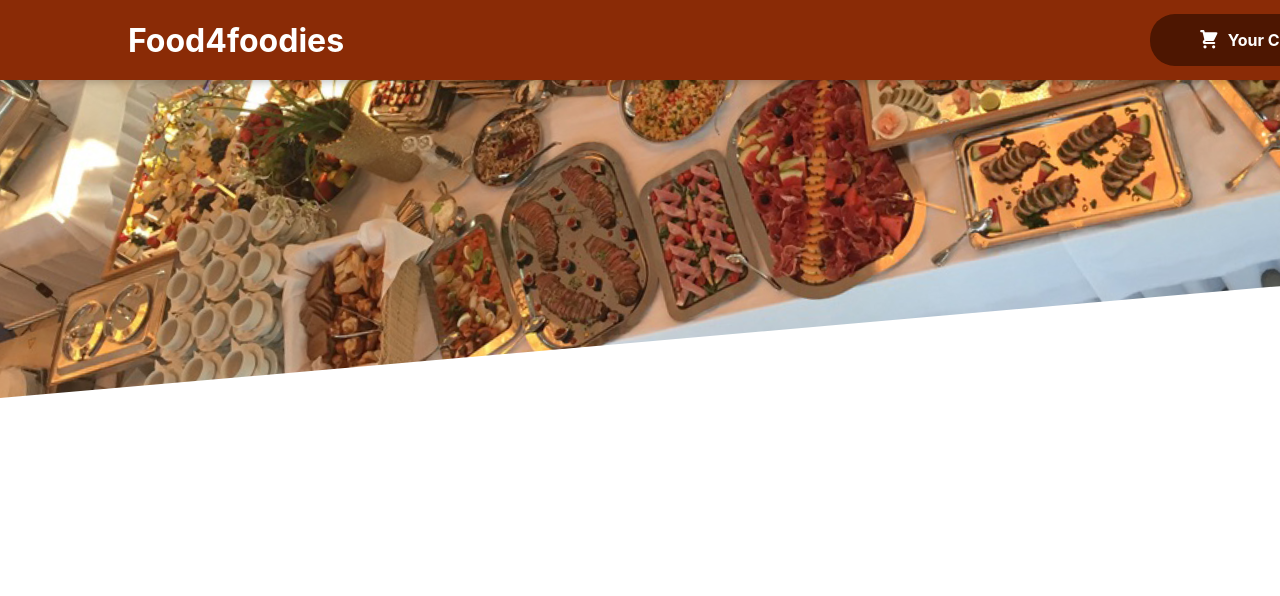
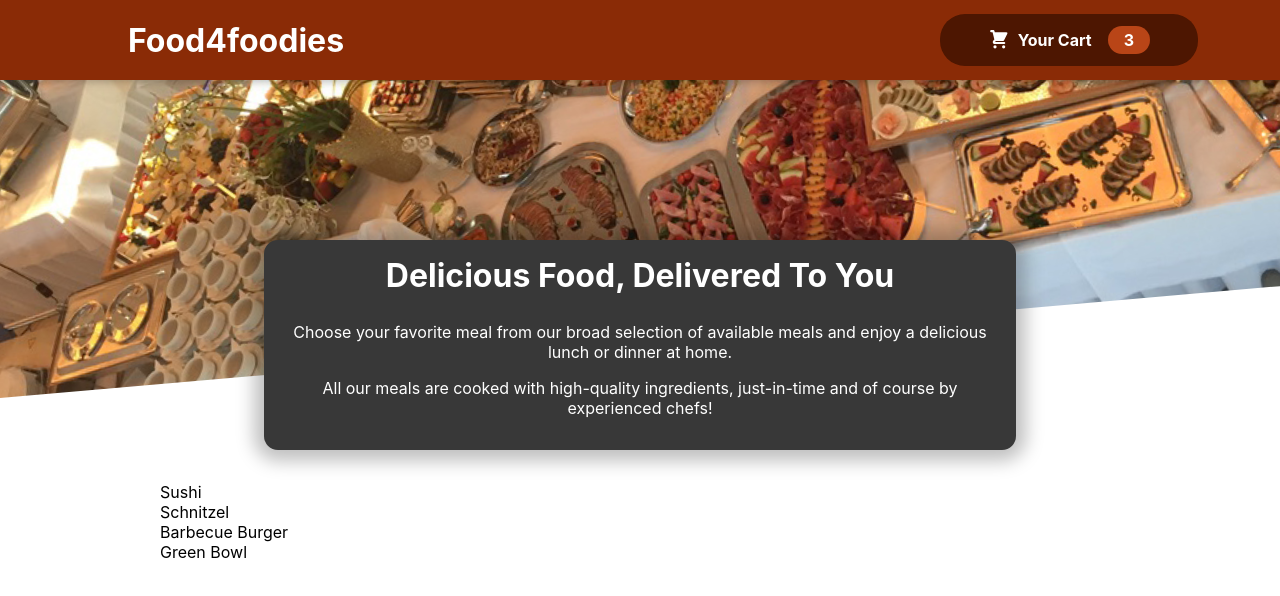
Before and after one commit to akhtarzaheen/FoodApp, a React (Create React App) app: page / in a window 1280 px wide. Shown: the top 596 px of the page. Built offline with nearby package versions, Linux system fonts and the light colour scheme.

Commit message:
after adding a meal component

```diff
--- a/src/App.js
+++ b/src/App.js
@@ -1,10 +1,14 @@
 import React, { Fragment } from "react";
 import Header from "./components/Layout/Header";
+import Meals from "./components/Meals/Meals";
 
 function App() {
   return (
     <Fragment>
       <Header />
+      <main>
+        <Meals />
+      </main>
     </Fragment>
   );
 }
--- a/src/components/Layout/Header.js
+++ b/src/components/Layout/Header.js
@@ -8,7 +8,7 @@
     <Fragment>
       <header className={classes.header}>
         <h1>Food4foodies</h1>
-        <HeaderCartButton />
+        <HeaderCartButton classCSS={classes.HeaderCartButton} />
       </header>
       <div className={classes["main-image"]}>
         <img src={mealImage} alt="A table full of delicious foods" />
--- a/src/components/Layout/Header.module.css
+++ b/src/components/Layout/Header.module.css
@@ -14,6 +14,10 @@
   z-index: 10;
 }
 
+.HeaderCartButton {
+  margin-right: 210px;
+}
+
 .main-image {
   width: 100%;
   height: 25rem;
--- a/src/components/Layout/HeaderCartButton.js
+++ b/src/components/Layout/HeaderCartButton.js
@@ -4,6 +4,7 @@
 
 const HeaderCartButton = (props) => {
   return (
+    <div className={props.classCSS}>
       <button className={classes.button}>
         <span className={classes.icon}>
           <CartIcon />
@@ -11,6 +12,7 @@
         <span>Your Cart</span>
         <span className={classes.badge}>3</span>
       </button>
+    </div>
   );
 };
 
--- /dev/null
+++ b/src/components/Meals/AvailableMeals.js
@@ -0,0 +1,39 @@
+import classes from "./AvailableMeals.module.css";
+
+const DUMMY_MEALS = [
+  {
+    id: "m1",
+    name: "Sushi",
+    description: "Finest fish and veggies",
+    price: 22.99,
+  },
+  {
+    id: "m2",
+    name: "Schnitzel",
+    description: "A german specialty!",
+    price: 16.5,
+  },
+  {
+    id: "m3",
+    name: "Barbecue Burger",
+    description: "American, raw, meaty",
+    price: 12.99,
+  },
+  {
+    id: "m4",
+    name: "Green Bowl",
+    description: "Healthy...and green...",
+    price: 18.99,
+  },
+];
+
+const AvailableMeals = () => {
+  const mealList = DUMMY_MEALS.map((meal) => <li>{meal.name}</li>);
+  return (
+    <section className={classes.meals}>
+      <ul>{mealList}</ul>
+    </section>
+  );
+};
+
+export default AvailableMeals;
--- /dev/null
+++ b/src/components/Meals/AvailableMeals.module.css
@@ -0,0 +1,24 @@
+.meals {
+  max-width: 60rem;
+  width: 90%;
+  margin: 2rem auto;
+  animation: meals-appear 1s ease-out forwards;
+}
+
+.meals ul {
+  list-style: none;
+  margin: 0;
+  padding: 0;
+}
+
+@keyframes meals-appear {
+  from {
+    opacity: 0;
+    transform: translateY(3rem);
+  }
+
+  to {
+    opacity: 1;
+    transform: translateY(0);
+  }
+}
--- /dev/null
+++ b/src/components/Meals/Meals.js
@@ -0,0 +1,14 @@
+import MealsSummary from "./MealsSummary";
+import AvailableMeals from "./AvailableMeals";
+import { Fragment } from "react";
+
+const Meals = () => {
+  return (
+    <Fragment>
+      <MealsSummary />
+      <AvailableMeals />
+    </Fragment>
+  );
+};
+
+export default Meals;
--- /dev/null
+++ b/src/components/Meals/MealsSummary.js
@@ -0,0 +1,19 @@
+import classes from "./MealsSummary.module.css";
+
+const MealsSummary = () => {
+  return (
+    <section className={classes.summary}>
+      <h2>Delicious Food, Delivered To You</h2>
+      <p>
+        Choose your favorite meal from our broad selection of available meals
+        and enjoy a delicious lunch or dinner at home.
+      </p>
+      <p>
+        All our meals are cooked with high-quality ingredients, just-in-time and
+        of course by experienced chefs!
+      </p>
+    </section>
+  );
+};
+
+export default MealsSummary;
--- /dev/null
+++ b/src/components/Meals/MealsSummary.module.css
@@ -0,0 +1,18 @@
+.summary {
+  text-align: center;
+  max-width: 45rem;
+  width: 90%;
+  margin: auto;
+  margin-top: -10rem;
+  position: relative;
+  background-color: #383838;
+  color: white;
+  border-radius: 14px;
+  padding: 1rem;
+  box-shadow: 0 1px 18px 10px rgba(0, 0, 0, 0.25);
+}
+
+.summary h2 {
+  font-size: 2rem;
+  margin-top: 0;
+}
```
Lines whose indentation alone changed are shown as unchanged.
